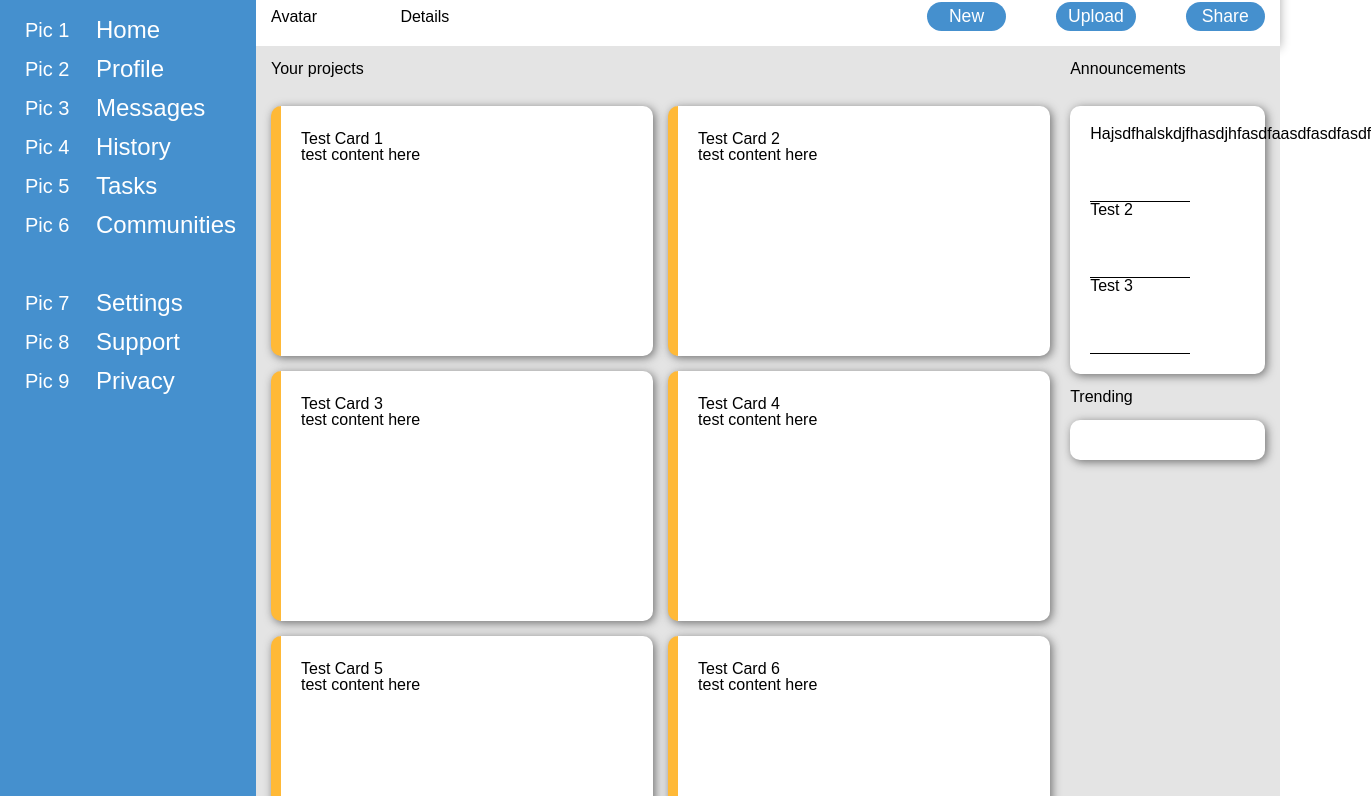
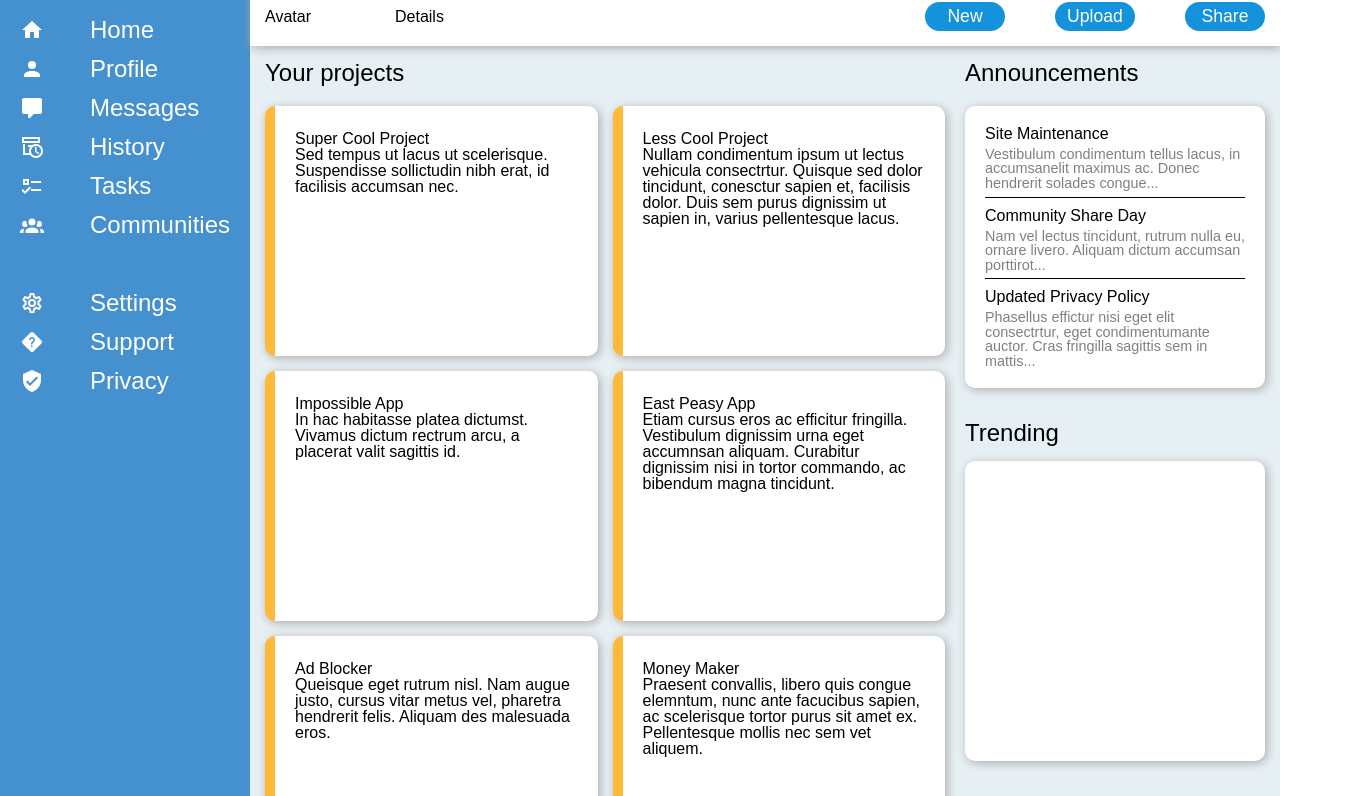
Before and after one commit to ChrisSturgeon/odin-admin-page, a plain HTML site: page index.html in a window 1280 px wide. Shown: the part 64-860 px from the top of the page, 1371 px wide, since content can reach past the window. Drawn offline with Linux system fonts and the light colour scheme.

Commit message:
Place SVGs

```diff
--- a/index.html
+++ b/index.html
@@ -31,28 +31,56 @@
     </div>
 
     <div class="sidebar">
-      <h1>Logo Here</h1>
+      <h1>Dashboard</h1>
 
       <div class="sideLinks">
-        <p>Pic 1</p>
+        <svg style="width:24px;height:24px" viewBox="0 0 24 24">
+          <path fill="currentColor" d="M10,20V14H14V20H19V12H22L12,3L2,12H5V20H10Z" />
+        </svg>
         <a href="#">Home</a>
-        <p>Pic 2</p>
+        <svg style="width:24px;height:24px" viewBox="0 0 24 24">
+          <path fill="currentColor" d="M12,4A4,4 0 0,1 16,8A4,4 0 0,1 12,12A4,4 0 0,1 8,8A4,4 0 0,1 12,4M12,14C16.42,14 20,15.79 20,18V20H4V18C4,15.79 7.58,14 12,14Z" />
+        </svg>
         <a href="#">Profile</a>
-        <p>Pic 3</p>
+        <svg style="width:24px;height:24px" viewBox="0 0 24 24">
+          <path fill="currentColor" d="M9,22A1,1 0 0,1 8,21V18H4A2,2 0 0,1 2,16V4C2,2.89 2.9,2 4,2H20A2,2 0 0,1 22,4V16A2,2 0 0,1 20,18H13.9L10.2,21.71C10,21.9 9.75,22 9.5,22V22H9Z" />
+        </svg>
         <a href="#">Messages</a>
-        <p>Pic 4</p>
+        <svg style="width:24px;height:24px" viewBox="0 0 24 24">
+          <path fill="currentColor" d="M20 2H2V8H20V2M18 6H4V4H18V6M16 9C14.69 9 13.46 9.37 12.41 10H8.5C8.22 10 8 10.22 8 10.5V12H10.26C9.47 13.13 9 14.5 9 16C9 16.7 9.11 17.37 9.29 18H5V9H3V20H10.26C11.53 21.81
+           13.62 23 16 23C19.87 23 23 19.87 23 16C23 12.13 19.87 9 16 9M16 21C13.24 21 11 18.76 11 16S13.24 11 16 11 21 13.24 21 16
+           18.76 21 16 21M16.5 16.25L19.36 17.94L18.61 19.16L15 17V12H16.5V16.25Z" />
+        </svg>
         <a href="#">History</a>
-        <p>Pic 5</p>
+        <svg style="width:24px;height:24px" viewBox="0 0 24 24">
+          <path fill="currentColor" d="M3,5H9V11H3V5M5,7V9H7V7H5M11,7H21V9H11V7M11,15H21V17H11V15M5,20L1.5,16.5L2.91,15.09L5,17.17L9.59,12.59L11,14L5,20Z" />
+        </svg>
         <a href="#">Tasks</a>
-        <p>Pic 6</p>
+        <svg style="width:24px;height:24px" viewBox="0 0 24 24">
+          <path fill="currentColor" d="M12,5.5A3.5,3.5 0 0,1 15.5,9A3.5,3.5 0 0,1 12,12.5A3.5,3.5 0 0,1 8.5,9A3.5,3.5 0 0,1 12,5.5M5,8C5.56,8 6.08,8.15 6.53,8.42C6.38,9.85 6.8,11.27 7.66,12.38C7.16,
+          13.34 6.16,14 5,14A3,3 0 0,1 2,11A3,3 0 0,1 5,8M19,8A3,3 0 0,1 22,11A3,3 0 0,1 19,14C17.84,14 16.84,13.34 16.34,12.38C17.2,11.27 17.62,9.85 17.47,8.42C17.92,8.15 18.44,8 19,8M5.5,18.25C5.5,16.18 8.41,14.5 12,
+          14.5C15.59,14.5 18.5,16.18 18.5,18.25V20H5.5V18.25M0,20V18.5C0,17.11 1.89,15.94 4.45,15.6C3.86,16.28 3.5,17.22 3.5,18.25V20H0M24,20H20.5V18.25C20.5,17.22 20.14,16.28 19.55,15.6C22.11,15.94 24,17.11 24,18.5V20Z" />
+        </svg>
         <a href="#">Communities</a>
         <p>&nbsp;</p>
         <a href="#">&nbsp;</a>
-        <p>Pic 7</p>
+        <svg style="width:24px;height:24px" viewBox="0 0 24 24">
+          <path fill="currentColor" d="M12,8A4,4 0 0,1 16,12A4,4 0 0,1 12,16A4,4 0 0,1 8,12A4,4 0 0,1 12,8M12,10A2,2 0 0,0 10,12A2,2 0 0,0 12,14A2,2 0 0,0 14,12A2,2 0 0,0 12,10M10,22C9.75,22 9.54,21.82 9.5,21.58L9.13,18.93C8.5,18.68 7.96
+          ,18.34 7.44,17.94L4.95,18.95C4.73,19.03 4.46,18.95 4.34,18.73L2.34,15.27C2.21,15.05 2.27,14.78 2.46,14.63L4.57,12.97L4.5,12L4.57,11L2.46,9.37C2.27,9.22 2.21,8.95 2.34,8.73L4.34,5.27C4.46,5.05 4.73,4.96 4.95,5.05L7.44,6.05C7.96,
+          5.66 8.5,5.32 9.13,5.07L9.5,2.42C9.54,2.18 9.75,2 10,2H14C14.25,2 14.46,2.18 14.5,2.42L14.87,5.07C15.5,5.32 16.04,5.66 16.56,6.05L19.05,5.05C19.27,4.96 19.54,5.05 19.66,5.27L21.66,8.73C21.79,8.95 21.73,9.22 21.54,9.37L19.43,11L19.5,
+          12L19.43,13L21.54,14.63C21.73,14.78 21.79,15.05 21.66,15.27L19.66,18.73C19.54,18.95 19.27,19.04 19.05,18.95L16.56,17.95C16.04,18.34 15.5,18.68 14.87,18.93L14.5,21.58C14.46,21.82 14.25,22 14,22H10M11.25,4L10.88,6.61C9.68,6.86 8.62,7.5 7.85,
+          8.39L5.44,7.35L4.69,8.65L6.8,10.2C6.4,11.37 6.4,12.64 6.8,13.8L4.68,15.36L5.43,16.66L7.86,15.62C8.63,16.5 9.68,17.14 10.87,17.38L11.24,20H12.76L13.13,17.39C14.32,17.14 15.37,16.5 16.14,15.62L18.57,16.66L19.32,15.36L17.2,13.81C17.6,12.64 17.6,11.37 17.2,
+          10.2L19.31,8.65L18.56,7.35L16.15,8.39C15.38,7.5 14.32,6.86 13.12,6.62L12.75,4H11.25Z" />
+        </svg>
         <a href="#">Settings</a>
-        <p>Pic 8</p>
+        <svg style="width:24px;height:24px" viewBox="0 0 24 24">
+          <path fill="currentColor" d="M12 2C11.5 2 11 2.19 10.59 2.59L2.59 10.59C1.8 11.37 1.8 12.63 2.59 13.41L10.59 21.41C11.37 22.2 12.63 22.2 13.41 21.41L21.41 13.41C22.2 12.63 22.2 11.37 21.41 10.59L13.41 2.59C13 2.19 12.5 2 12 2M12 6.95C14.7 7.06 15.87 9.78 14.28
+           11.81C13.86 12.31 13.19 12.64 12.85 13.07C12.5 13.5 12.5 14 12.5 14.5H11C11 13.65 11 12.94 11.35 12.44C11.68 11.94 12.35 11.64 12.77 11.31C14 10.18 13.68 8.59 12 8.46C11.18 8.46 10.5 9.13 10.5 9.97H9C9 8.3 10.35 6.95 12 6.95M11 15.5H12.5V17H11V15.5Z" />
+        </svg>
         <a href="#">Support</a>
-        <p>Pic 9</p>
+        <svg style="width:24px;height:24px" viewBox="0 0 24 24">
+          <path fill="currentColor" d="M10,17L6,13L7.41,11.59L10,14.17L16.59,7.58L18,9M12,1L3,5V11C3,16.55 6.84,21.74 12,23C17.16,21.74 21,16.55 21,11V5L12,1Z" />
+        </svg>
         <a href="#">Privacy</a>
       </div>
 
@@ -65,28 +93,38 @@
 
       <div class="cards">
           <div class="card">
-            <h2>Test Card 1</h2>
-            <p>test content here</p>
+            <h2>Super Cool Project</h2>
+            <p>Sed tempus ut lacus ut scelerisque. Suspendisse sollictudin
+              nibh erat, id facilisis accumsan nec.
+            </p>
           </div>
           <div class="card">
-            <h2>Test Card 2</h2>
-            <p>test content here</p>
+            <h2>Less Cool Project</h2>
+            <p>Nullam condimentum ipsum ut lectus vehicula consectrtur. Quisque sed dolor tincidunt,
+              conesctur sapien et, facilisis dolor. Duis sem purus dignissim ut sapien in, varius pellentesque lacus.
+            </p>
           </div>
           <div class="card">
-            <h2>Test Card 3</h2>
-            <p>test content here</p>
+            <h2>Impossible App</h2>
+            <p>In hac habitasse platea dictumst. Vivamus dictum rectrum arcu, a placerat valit sagittis id.</p>
           </div>
           <div class="card">
-            <h2>Test Card 4</h2>
-            <p>test content here</p>
+            <h2>East Peasy App</h2>
+            <p>Etiam cursus eros ac efficitur fringilla. Vestibulum dignissim urna eget accumnsan aliquam.
+              Curabitur dignissim nisi in tortor commando, ac bibendum magna tincidunt.
+            </p>
           </div>
           <div class="card">
-            <h2>Test Card 5</h2>
-            <p>test content here</p>
+            <h2>Ad Blocker</h2>
+            <p>Queisque eget rutrum nisl. Nam augue justo, cursus vitar metus vel, pharetra hendrerit felis.
+              Aliquam des malesuada eros.
+            </p>
           </div>
           <div class="card">
-            <h2>Test Card 6</h2>
-            <p>test content here</p>
+            <h2>Money Maker</h2>
+            <p>Praesent convallis, libero quis congue  elemntum, nunc ante facucibus sapien, ac scelerisque
+              tortor purus sit amet ex. Pellentesque mollis nec sem vet aliquem.
+            </p>
           </div>
       </div>
 
@@ -95,10 +133,19 @@
       <div class="contentSide">
         <div class="announcements">
           <div class="aCard">
-            <p>Hajsdfhalskdjfhasdjhfasdfaasdfasdfasdf</p>
+            <h4>Site Maintenance</h4>
+            <p>Vestibulum condimentum tellus lacus, in accumsanelit maximus ac. Donec hendrerit solades congue...</p>
           </div>
-          <div class="aCard">Test 2</div>
-          <div class="aCard">Test 3</div>
+          <div class="aCard">
+            <h4>Community Share Day</h4>
+            <p>Nam vel lectus tincidunt, rutrum nulla eu, ornare livero. Aliquam dictum accumsan porttirot...</p>
+          </div>
+          <div class="aCard">
+            <h4>Updated Privacy Policy</h4>
+            <p class="test">Phasellus effictur nisi eget elit consectrtur, eget condimentumante auctor. Cras fringilla
+              sagittis sem in mattis...
+            </p>
+          </div>
         </div>
         <h1>Trending</h1>
         <div class="trending"></div>
--- a/style.css
+++ b/style.css
@@ -50,17 +50,16 @@ table {
 
 /* My CSS */
 
-
-
 .container {
   display: grid;
-  grid-template-columns: 1fr 4fr;
+  grid-template-columns: 250px 4fr;
 }
 
 .header {
   background-color: white;
   grid-column: 2/-1;
-  box-shadow: 0 2px 10px rgb(172, 172, 172);
+  box-shadow: 2px 2px 10px rgb(172, 172, 172);
+  position: relative;
 }
 
 .header > .headerTop {
@@ -93,7 +92,7 @@ table {
 .headerBottom button {
   font-size: 1.1rem;
   color:white;
-  background-color: rgb(69, 144, 206);
+  background-color: rgb(20, 146, 220);
   border: none;
   border-radius: 15px;
   padding: 4px;
@@ -138,14 +137,18 @@ a:link, a:visited {
 }
 
 .content {
-  background-color: rgb(228, 228, 228);
+  background-color: rgb(230, 239, 243);
   grid-column: 2/3;
   grid-row: 2/3;
   display: grid;
-  grid-template-columns: 4fr 1fr;
-  grid-template-rows: 25px 1fr 25px 1fr;
+  grid-template-columns: 1fr 300px;
+  grid-template-rows: 25px 1fr;
   padding: 15px;
   gap: 20px;
+}
+
+.content h1 {
+  font-size: 1.5rem;
 }
 
 .cards {
@@ -162,31 +165,46 @@ a:link, a:visited {
   background-color: white;
   border-left: 10px solid rgb(255, 185, 55);
   border-radius: 10px;
-  box-shadow: 2px 2px 10px rgb(112, 112, 112);
+  box-shadow: 2px 2px 10px rgb(172, 172, 172);
 }
 
 .contentSide {
   grid-row: 2/-1;
   display: grid;
-  grid-template-rows: auto auto auto;
+  grid-template-rows: 300px 25px 300px;
   align-content: start;
   gap: 15px;
+
 }
 
 .announcements, .trending {
   background-color: white;
   border-radius: 10px;
   padding: 20px;
-  box-shadow: 2px 2px 10px rgb(112, 112, 112);
+  box-shadow: 2px 2px 10px rgb(172, 172, 172);
+
+
 }
 
 .announcements {
   grid-template-columns: 2/3;
   grid-template-rows: 2/3;
   display: grid;
-  grid-template-rows: repeat(auto-fit)
+  grid-template-rows: 1fr 1fr 1fr;
+  overflow: hidden;
+  gap: 10px;
+  margin-bottom: 18px;
+}
 
+.announcements p {
+  color: grey;
+  margin-top: 5px;
+  font-size: 0.9rem;
+  justify-content: center;
+  justify-items: center;
 }
+
+
 
 .trending {
   grid-template-columns: 2/3;
@@ -194,11 +212,9 @@ a:link, a:visited {
 }
 
 .aCard {
-  height: 75px;
-  width: 100px;
-  border-bottom: 0.5px solid black;
+  border-bottom: 1px solid black;
 }
 
-.aCard p {
-  white-space: wrap;
+.aCard:last-of-type {
+  border-bottom: none;
 }
```
Also changed, not shown: images/home.png (added), images/home.svg (added).
